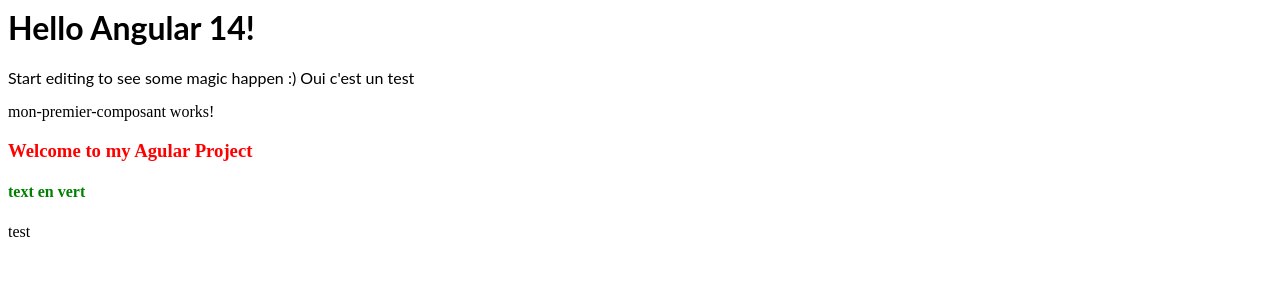
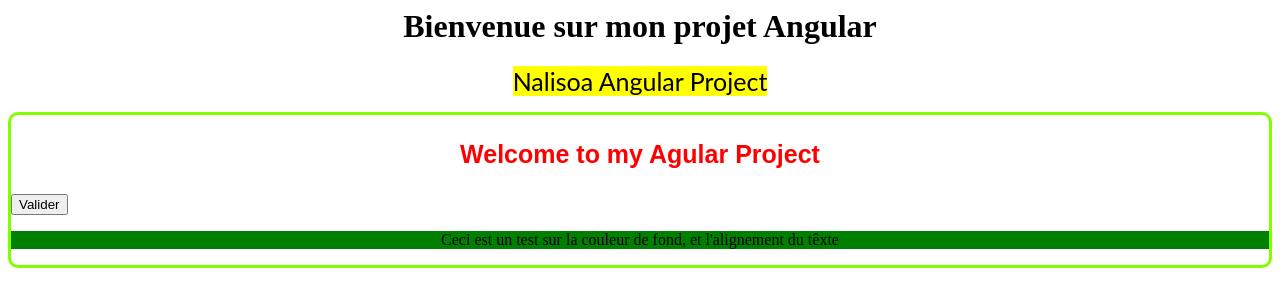
Before and after one commit to nalisoa-dev/angular-project1, an Angular app: page / in a window 1280 px wide. Shown: the top 306 px of the page. Built offline with nearby package versions, Linux system fonts and the light colour scheme.

Commit message:
5 files modified

```diff
--- a/src/app/app.component.css
+++ b/src/app/app.component.css
@@ -1,3 +1,8 @@
 p {
   font-family: Lato;
 }
+div{
+  border-radius: 10px;
+  border-style:solid;
+  border-color:chartreuse;
+}
--- a/src/app/app.component.html
+++ b/src/app/app.component.html
@@ -1,6 +1,7 @@
-<hello name="{{ name }}"></hello>
-<p>
-  Start editing to see some magic happen :)
-  Oui c'est un test
+<h1 [style.textAlign]="centrer">{{titre}}</h1>
+<p [style.textAlign]="centrer">
+<span [style.backgroundColor]='jaune' [style.fontSize]="taille"> {{message}}</span>
 </p>
+<div>
 <app-mon-premier-composant></app-mon-premier-composant>
+</div>
--- a/src/app/app.component.ts
+++ b/src/app/app.component.ts
@@ -6,5 +6,10 @@ import { Component, VERSION } from '@angular/core';
   styleUrls: [ './app.component.css' ]
 })
 export class AppComponent  {
-  name = 'Angular ' + VERSION.major;
+  titre = 'Bienvenue sur mon projet Angular';
+  message="Nalisoa Angular Project";
+  centrer="center";
+  jaune="yellow";
+  taille="25px";
+
 }
--- a/src/app/mon-premier-composant/mon-premier-composant.component.html
+++ b/src/app/mon-premier-composant/mon-premier-composant.component.html
@@ -1,7 +1,6 @@
-<p>
-mon-premier-composant works!
+
+<h3 [style.fontFamily]="police"[style.fontSize]="taille" [style.textAlign]="centre"> {{ message }}</h3>
+<button class="btn btn-info">Valider</button>
+<p [hidden]="show" [style.backgroundColor]="couleur" [style.textAlign]="centre">
+  Ceci est un test sur la couleur de fond, et l'alignement du têxte
 </p>
-<h3> {{ message }}</h3>
-<h4> text en vert</h4>
-<p>test
-</p>
--- a/src/app/mon-premier-composant/mon-premier-composant.component.ts
+++ b/src/app/mon-premier-composant/mon-premier-composant.component.ts
@@ -7,6 +7,11 @@ import { Component, OnInit } from '@angular/core';
 })
 export class MonPremierComposantComponent implements OnInit {
 message='Welcome to my Agular Project';
+couleur="green";
+centre='center';
+police="Arial";
+taille="25px";
+show=false;
   constructor() { }
 
   ngOnInit() {
```
